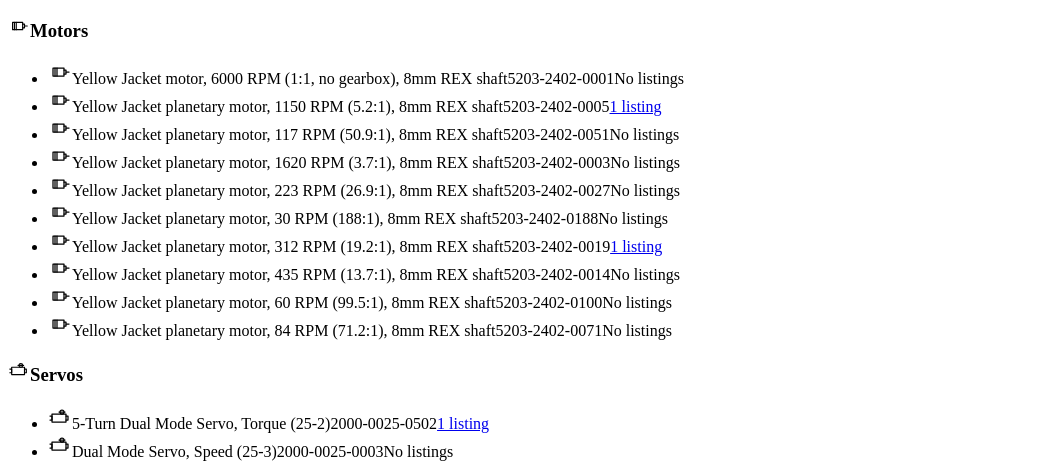
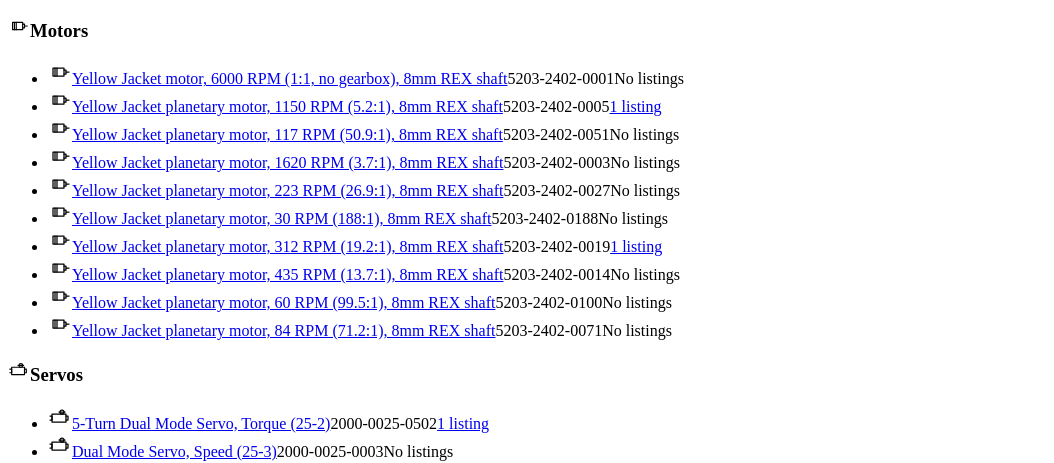
Before and after one commit to noko31909-crypto/Portfolio, a website with bundled scripts: page ftc-silkroad/site/catalog.html in a window 1280 px wide. Shown: the part 500-963 px from the top of the page, without its empty margins (0-1054 px from the left). Built offline with nearby package versions, Linux system fonts and the light colour scheme; a web font is replaced by a local one.

Commit message:
FTC Silkroad: credit vendor photos and link product pages
Dialogs that show a maker's catalog photo say so and link the source page;
catalog part names link to the maker's product page; footers state that
catalog photos belong to their makers.

Co-Authored-By: Claude Opus 5.5 <noreply@anthropic.com>
Claude-Session: https://claude.ai/code/session_01AsQJVsZAe25vUgXiPC22gg

```diff
--- a/ftc-silkroad/site/catalog.html
+++ b/ftc-silkroad/site/catalog.html
@@ -55,6 +55,7 @@
 
   <footer class="footer">
     <p>Part numbers are copied from the vendors’ sites. If one is wrong or a part is missing, tell the channel admins.</p>
+    <p>Product photos load from each maker’s own website and belong to that maker. Each part name links to its product page.</p>
     <p>A community project by FTC teams in Kazakhstan. Not affiliated with <i>FIRST</i>®, goBILDA, REV Robotics or Studica.</p>
   </footer>
 </body>
--- a/ftc-silkroad/site/js/catalog-page.js
+++ b/ftc-silkroad/site/js/catalog-page.js
@@ -101,7 +101,8 @@ function partRow(part, count) {
     : glyph();
   return h('li', { class: 'part-row' },
     thumb,
-    h('span', { class: 'part-name' }, part.name),
+    h('span', { class: 'part-name' },
+      part.url ? h('a', { href: part.url, target: '_blank', rel: 'noopener noreferrer', title: 'Product page on the maker’s site' }, part.name) : part.name),
     h('span', { class: 'part-sku' }, part.sku ?? ''),
     count
       ? h('a', { class: 'part-count', href: `./?part=${encodeURIComponent(part.id)}` }, plural(count, 'listing', 'listings'))
--- a/ftc-silkroad/site/js/data.js
+++ b/ftc-silkroad/site/js/data.js
@@ -36,6 +36,17 @@ export function safePartImage(value) {
   try {
     const url = new URL(value);
     return url.protocol === 'https:' && PART_IMAGE_HOSTS.includes(url.hostname) ? url.href : null;
+  } catch {
+    return null;
+  }
+}
+
+/** Any https URL (vendor product pages), or null. */
+export function safeHttpsUrl(value) {
+  if (typeof value !== 'string') return null;
+  try {
+    const url = new URL(value);
+    return url.protocol === 'https:' ? url.href : null;
   } catch {
     return null;
   }
@@ -153,6 +164,7 @@ export function normalizeCatalog(raw) {
           category: typeof p.category === 'string' ? p.category : 'other',
           aliases: Array.isArray(p.aliases) ? p.aliases.filter((a) => typeof a === 'string') : [],
           image: safePartImage(p.image),
+          url: safeHttpsUrl(p.url),
         }))
     : [];
   return { brands, categories, parts, partsById: new Map(parts.map((p) => [p.id, p])) };
@@ -191,7 +203,7 @@ export async function loadListings(catalog, config) {
 /**
  * @typedef {'trade'|'sell'|'wanted'|'giveaway'} ListingType
  * @typedef {'new'|'like_new'|'used'|'for_parts'} Condition
- * @typedef {{ id: string, name: string, brand: string, sku: string|null, category: string, aliases: string[], image: string|null }} Part
+ * @typedef {{ id: string, name: string, brand: string, sku: string|null, category: string, aliases: string[], image: string|null, url: string|null }} Part
  * @typedef {{ brands: string[], categories: {id: string, name: string}[], parts: Part[], partsById: Map<string, Part> }} Catalog
  * @typedef {{
  *   id: string, type: ListingType,
--- a/ftc-silkroad/site/styles.css
+++ b/ftc-silkroad/site/styles.css
@@ -707,6 +707,9 @@ select {
 }
 
 .detail-notes { color: var(--ink-2); white-space: pre-line; }
+.photo-credit { font-size: var(--step--1); color: var(--ink-2); }
+.part-name a { color: var(--ink); text-decoration-color: var(--line); }
+.part-name a:hover { color: var(--tile); text-decoration-color: currentColor; }
 
 .facts {
   display: grid;
```
Also changed, not shown: ftc-silkroad/site/index.html (+1 -0 lines), ftc-silkroad/site/js/listings-page.js (+10 -0 lines).
